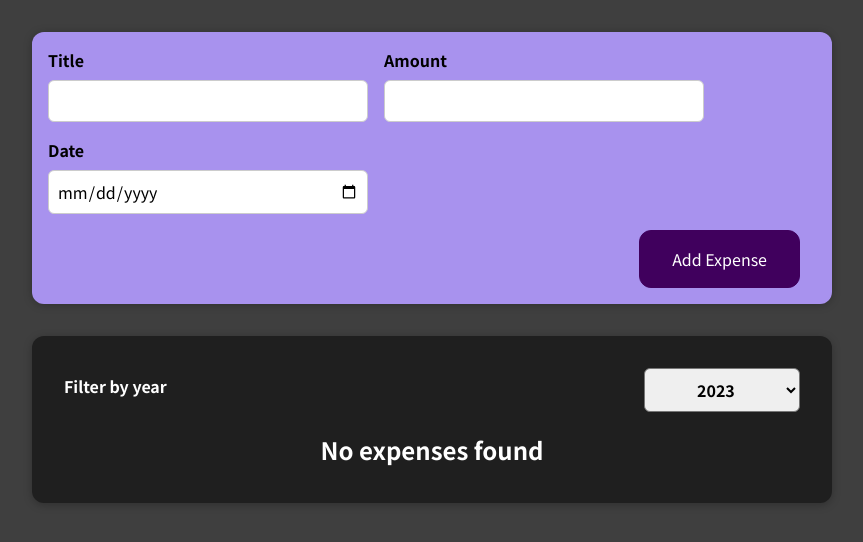
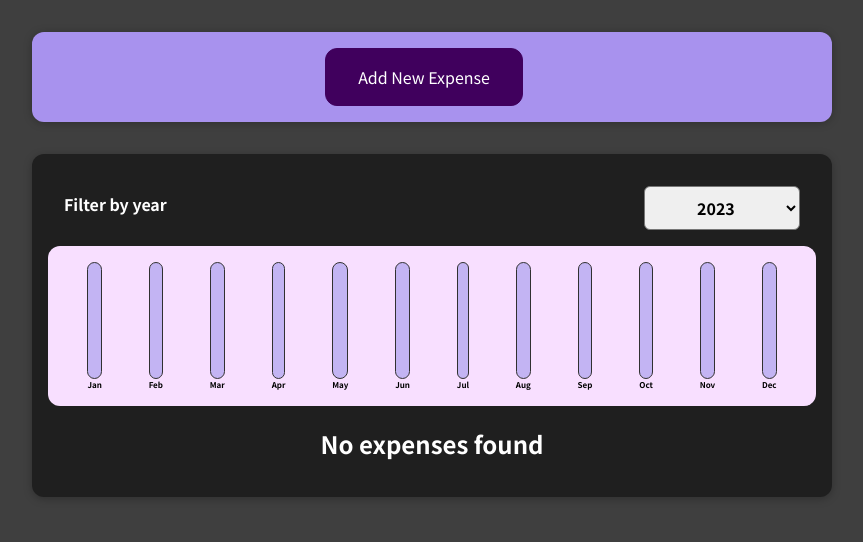
Before and after one commit to smartinuk88/rcc-expense-tracker, a React (Create React App) app: page / in a window 1280 px wide. Shown: the top 542 px of the page, without its empty margins (208-1071 px from the left). Built offline with nearby package versions, Linux system fonts and the light colour scheme.

Commit message:
Build Expense Chart UI and logic

```diff
--- /dev/null
+++ b/src/components/Chart.css
@@ -0,0 +1,9 @@
+.chart {
+  padding: 1rem;
+  border-radius: 12px;
+  background-color: #f8dfff;
+  text-align: center;
+  display: flex;
+  justify-content: space-around;
+  height: 10rem;
+}
--- /dev/null
+++ b/src/components/Chart.js
@@ -0,0 +1,22 @@
+import "./Chart.css";
+import ChartBar from "./ChartBar";
+
+function Chart({ dataPoints }) {
+  const dataPointValues = dataPoints.map((dataPoint) => dataPoint.value);
+  const largestValue = Math.max(...dataPointValues);
+
+  return (
+    <div className="chart">
+      {dataPoints.map((dataPoint) => (
+        <ChartBar
+          key={dataPoint.label}
+          value={dataPoint.value}
+          maxValue={largestValue}
+          label={dataPoint.label}
+        />
+      ))}
+    </div>
+  );
+}
+
+export default Chart;
--- /dev/null
+++ b/src/components/ChartBar.css
@@ -0,0 +1,30 @@
+.chart-bar {
+  height: 100%;
+  display: flex;
+  flex-direction: column;
+  align-items: center;
+}
+
+.chart-bar__inner {
+  height: 100%;
+  width: 100%;
+  border: 1px solid #313131;
+  border-radius: 12px;
+  background-color: #c3b4f3;
+  overflow: hidden;
+  display: flex;
+  flex-direction: column;
+  justify-content: flex-end;
+}
+
+.chart-bar__fill {
+  background-color: #4826b9;
+  width: 100%;
+  transition: all 0.3s ease-out;
+}
+
+.chart-bar__label {
+  font-weight: bold;
+  font-size: 0.5rem;
+  text-align: center;
+}
--- /dev/null
+++ b/src/components/ChartBar.js
@@ -0,0 +1,23 @@
+import "./ChartBar.css";
+
+function ChartBar({ value, maxValue, label }) {
+  let barFillHeight = "0%";
+
+  if (maxValue > 0) {
+    barFillHeight = `${Math.round((value / maxValue) * 100)}%`;
+  }
+
+  return (
+    <div className="chart-bar">
+      <div className="chart-bar__inner">
+        <div
+          className="chart-bar__fill"
+          style={{ height: barFillHeight }}
+        ></div>
+      </div>
+      <div className="chart-bar__label">{label}</div>
+    </div>
+  );
+}
+
+export default ChartBar;
--- a/src/components/ExpenseForm.js
+++ b/src/components/ExpenseForm.js
@@ -1,7 +1,7 @@
 import { useState } from "react";
 import "./ExpenseForm.css";
 
-function ExpenseForm({ onSaveExpenseData }) {
+function ExpenseForm({ onSaveExpenseData, onCancel }) {
   const [enteredTitle, setEnteredTitle] = useState("");
   const [enteredAmount, setEnteredAmount] = useState("");
   const [enteredDate, setEnteredDate] = useState("");
@@ -21,7 +21,7 @@
 
     const formData = {
       title: enteredTitle,
-      amount: enteredAmount,
+      amount: +enteredAmount,
       date: new Date(enteredDate),
     };
 
@@ -29,6 +29,7 @@
     setEnteredTitle("");
     setEnteredAmount("");
     setEnteredDate("");
+    onCancel();
   };
 
   return (
@@ -37,6 +38,7 @@
         <div className="new-expense__control">
           <label htmlFor="title">Title</label>
           <input
+            required
             type="text"
             value={enteredTitle}
             onChange={titleChangeHandler}
@@ -45,6 +47,7 @@
         <div className="new-expense__control">
           <label htmlFor="amount">Amount</label>
           <input
+            required
             type="number"
             value={enteredAmount}
             min={0.01}
@@ -55,6 +58,7 @@
         <div className="new-expense__control">
           <label htmlFor="date">Date</label>
           <input
+            required
             type="date"
             value={enteredDate}
             min="2019-01-01"
@@ -64,6 +68,9 @@
         </div>
       </div>
       <div className="new-expense__actions">
+        <button type="button" onClick={onCancel}>
+          Cancel
+        </button>
         <button type="submit">Add Expense</button>
       </div>
     </form>
--- a/src/components/Expenses.js
+++ b/src/components/Expenses.js
@@ -3,6 +3,7 @@
 import ExpensesFilter from "./ExpensesFilter";
 import { useState } from "react";
 import ExpensesList from "./ExpensesList";
+import ExpensesChart from "./ExpensesChart";
 
 function Expenses({ expenses }) {
   const [filteredYear, setFilteredYear] = useState("2023");
@@ -22,6 +23,7 @@
           selected={filteredYear}
           onYearChange={filterYearHandler}
         />
+        <ExpensesChart expenses={filteredExpenses} />
         <ExpensesList items={filteredExpenses} />
       </Card>
     </div>
--- /dev/null
+++ b/src/components/ExpensesChart.js
@@ -0,0 +1,27 @@
+import Chart from "./Chart";
+
+function ExpensesChart({ expenses }) {
+  const chartDataPoints = [
+    { label: "Jan", value: 0 },
+    { label: "Feb", value: 0 },
+    { label: "Mar", value: 0 },
+    { label: "Apr", value: 0 },
+    { label: "May", value: 0 },
+    { label: "Jun", value: 0 },
+    { label: "Jul", value: 0 },
+    { label: "Aug", value: 0 },
+    { label: "Sep", value: 0 },
+    { label: "Oct", value: 0 },
+    { label: "Nov", value: 0 },
+    { label: "Dec", value: 0 },
+  ];
+
+  for (const expense of expenses) {
+    const expenseMonth = expense.date.getMonth();
+    chartDataPoints[expenseMonth].value += expense.amount;
+  }
+
+  return <Chart dataPoints={chartDataPoints} />;
+}
+
+export default ExpensesChart;
--- a/src/components/NewExpense.js
+++ b/src/components/NewExpense.js
@@ -1,7 +1,10 @@
 import "./NewExpense.css";
 import ExpenseForm from "./ExpenseForm";
+import { useState } from "react";
 
 function NewExpense({ onAddExpense }) {
+  const [formActive, setFormActive] = useState(false);
+
   const saveExpenseDataHandler = (enteredFormData) => {
     const formData = {
       ...enteredFormData,
@@ -11,9 +14,25 @@
     onAddExpense(formData);
   };
 
+  const activateFormHandler = () => {
+    setFormActive(true);
+  };
+
+  const deactivateFormHandler = () => {
+    setFormActive(false);
+  };
+
   return (
     <div className="new-expense">
-      <ExpenseForm onSaveExpenseData={saveExpenseDataHandler} />
+      {!formActive && (
+        <button onClick={activateFormHandler}>Add New Expense</button>
+      )}
+      {formActive && (
+        <ExpenseForm
+          onSaveExpenseData={saveExpenseDataHandler}
+          onCancel={deactivateFormHandler}
+        />
+      )}
     </div>
   );
 }
```
